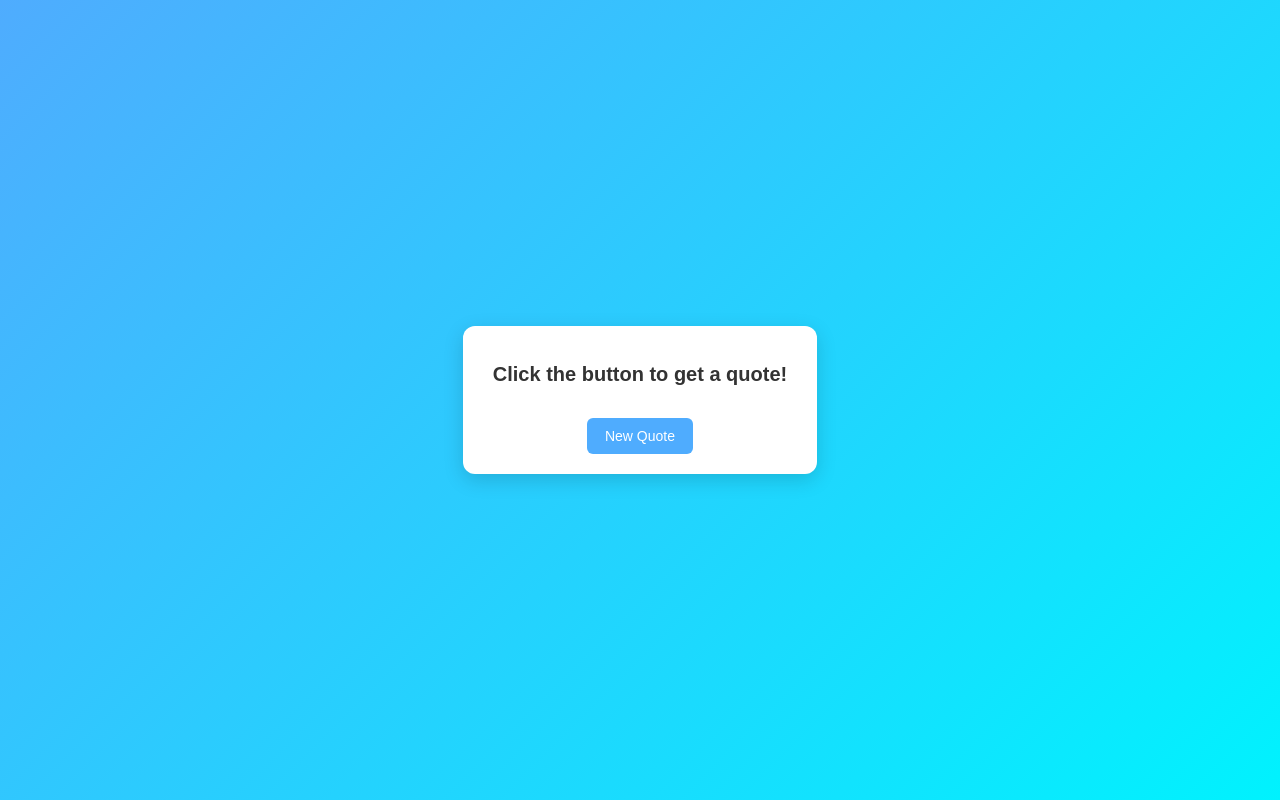
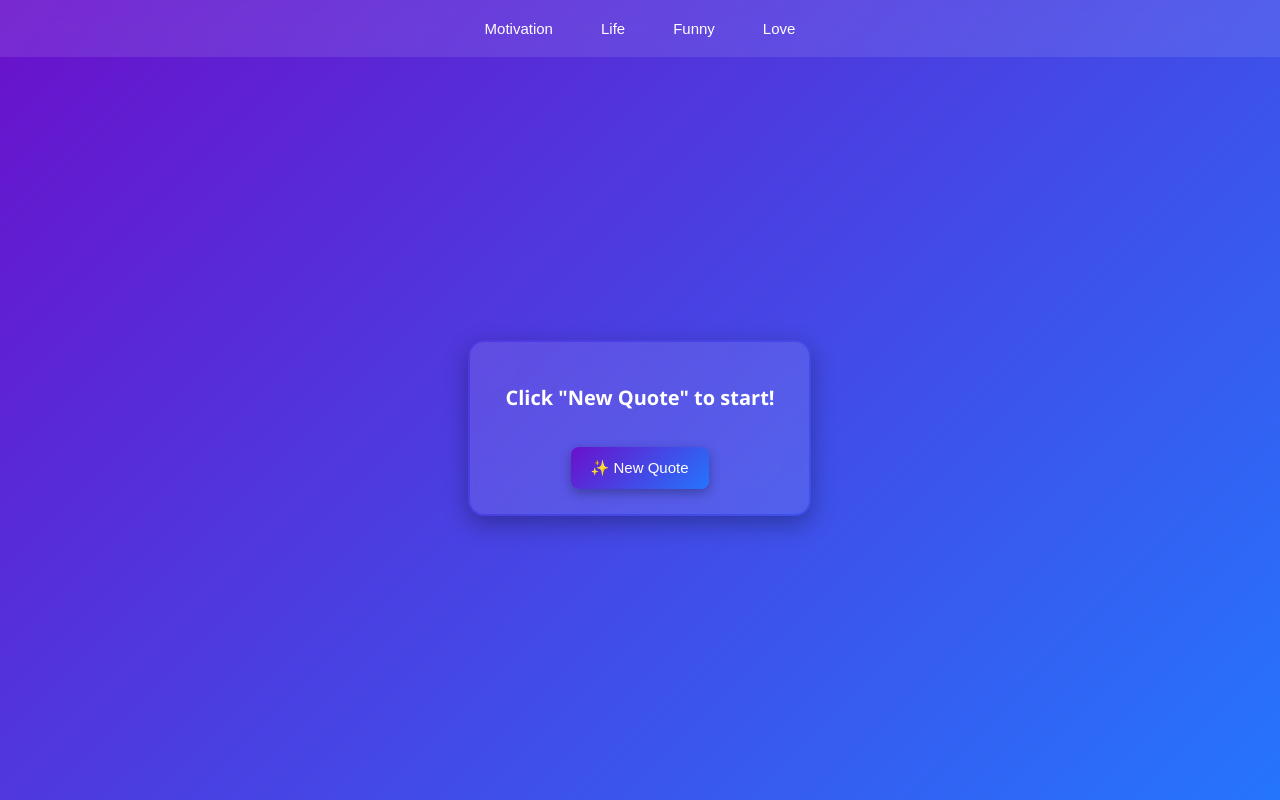
Before and after one commit to sathikapser/student-registration-day-2, a plain HTML site: page index.html in a window 1280 px wide. Drawn offline with Linux system fonts and the light colour scheme.

Commit message:
updated with advanced css

```diff
--- a/index.html
+++ b/index.html
@@ -5,73 +5,205 @@
 <meta name="viewport" content="width=device-width, initial-scale=1.0">
 <title>Quote Generator</title>
 <style>
+  :root {
+    --primary: #6a11cb; /* purple */
+    --secondary: #2575fc; /* blue */
+    --text-color: #fff;
+    --button-hover: #4f63d4;
+  }
+
   body {
-    font-family: Arial, sans-serif;
-    background: linear-gradient(135deg, #4facfe, #00f2fe);
-    height: 100vh;
+    font-family: 'Segoe UI', sans-serif;
+    background: linear-gradient(135deg, var(--primary), var(--secondary));
+    min-height: 100vh;
     display: flex;
-    align-items: center;
-    justify-content: center;
+    flex-direction: column;
     margin: 0;
   }
 
+  /* NAVIGATION BAR */
+  nav {
+    display: flex;
+    justify-content: center;
+    background: rgba(255, 255, 255, 0.1);
+    backdrop-filter: blur(10px);
+    padding: 12px 0;
+    gap: 20px;
+  }
+
+  nav button {
+    background: transparent;
+    border: none;
+    color: white;
+    font-size: 15px;
+    cursor: pointer;
+    padding: 8px 14px;
+    position: relative;
+    transition: color 0.3s ease;
+  }
+
+  nav button:hover {
+    color: #00f2fe;
+  }
+
+  nav button::after {
+    content: '';
+    position: absolute;
+    left: 0;
+    bottom: -2px;
+    height: 2px;
+    width: 0;
+    background: white;
+    transition: width 0.3s ease;
+  }
+
+  nav button:hover::after {
+    width: 100%;
+  }
+
+  /* MAIN CONTAINER */
+  .main {
+    flex: 1;
+    display: flex;
+    justify-content: center;
+    align-items: center;
+    padding: 20px;
+  }
+
   .container {
-    background: white;
-    padding: 20px 30px;
-    border-radius: 12px;
-    max-width: 400px;
+    background: rgba(255, 255, 255, 0.1);
+    backdrop-filter: blur(12px);
+    padding: 25px 35px;
+    border-radius: 16px;
+    max-width: 420px;
     text-align: center;
-    box-shadow: 0px 6px 20px rgba(0,0,0,0.15);
+    border: 2px solid transparent;
+    background-clip: padding-box;
+    box-shadow: 0px 8px 25px rgba(0,0,0,0.3);
     animation: fadeIn 0.5s ease-in-out;
+    display: flex;
+    flex-direction: column;
+    align-items: center;
+    transition: box-shadow 0.4s ease, transform 0.3s ease;
+    position: relative;
+  }
+
+  .container:hover {
+    box-shadow: 0px 12px 35px rgba(0,0,0,0.5);
+    transform: translateY(-5px);
   }
 
   h2 {
     font-size: 20px;
-    color: #333;
+    color: var(--text-color);
+    animation: textFade 0.5s ease-in-out;
   }
 
-  button {
-    background: #4facfe;
+  button.generate {
+    background: linear-gradient(135deg, var(--primary), var(--secondary));
     color: white;
     border: none;
-    padding: 10px 18px;
-    margin-top: 15px;
-    font-size: 14px;
-    border-radius: 6px;
+    padding: 12px 20px;
+    margin-top: 20px;
+    font-size: 15px;
+    border-radius: 8px;
     cursor: pointer;
-    transition: 0.3s;
+    transition: all 0.3s ease;
+    box-shadow: 0px 4px 12px rgba(0,0,0,0.3);
   }
 
-  button:hover {
-    background: #00c6ff;
+  button.generate:hover {
+    background: linear-gradient(135deg, var(--secondary), var(--primary));
+    transform: scale(1.05);
+    box-shadow: 0px 6px 18px rgba(0,0,0,0.5);
   }
 
   @keyframes fadeIn {
     from { opacity: 0; transform: scale(0.9); }
     to { opacity: 1; transform: scale(1); }
   }
+
+  @keyframes textFade {
+    from { opacity: 0; transform: translateY(10px); }
+    to { opacity: 1; transform: translateY(0); }
+  }
+
+  /* Responsive adjustments */
+  @media (max-width: 600px) {
+    nav {
+      flex-wrap: wrap;
+    }
+    nav button {
+      font-size: 14px;
+    }
+    .container {
+      padding: 20px;
+      max-width: 90%;
+    }
+  }
 </style>
 </head>
 <body>
 
-<div class="container">
-  <h2 id="quote">Click the button to get a quote!</h2>
-  <button onclick="newQuote()">New Quote</button>
+<!-- NAVIGATION BAR -->
+<nav>
+  <button onclick="setCategory('motivation')">Motivation</button>
+  <button onclick="setCategory('life')">Life</button>
+  <button onclick="setCategory('funny')">Funny</button>
+  <button onclick="setCategory('love')">Love</button>
+</nav>
+
+<!-- MAIN CONTENT -->
+<div class="main">
+  <div class="container">
+    <h2 id="quote">Click "New Quote" to start!</h2>
+    <button class="generate" onclick="newQuote()">✨ New Quote</button>
+  </div>
 </div>
 
 <script>
-  const quotes = [
-    "Believe you can and you're halfway there.",
-    "Do something today that your future self will thank you for.",
-    "The harder you work for something, the greater you'll feel when you achieve it.",
-    "Don’t stop when you’re tired. Stop when you’re done.",
-    "Great things never come from comfort zones.",
-    "Dream it. Wish it. Do it."
-  ];
+  const quotes = {
+    motivation: [
+      "Believe you can and you're halfway there.",
+      "Don’t stop when you’re tired. Stop when you’re done.",
+      "Great things never come from comfort zones.",
+      "The harder you work for something, the greater you'll feel when you achieve it."
+    ],
+    life: [
+      "Life is what happens when you're busy making other plans.",
+      "In the middle of every difficulty lies opportunity.",
+      "Your time is limited, so don’t waste it living someone else’s life.",
+      "Do what you can, with what you have, where you are."
+    ],
+    funny: [
+      "I’m not lazy, I’m on energy-saving mode.",
+      "Why don’t skeletons fight each other? They don’t have the guts.",
+      "I told my computer I needed a break, and now it won’t stop sending me Kit-Kats.",
+      "Life is short. Smile while you still have teeth."
+    ],
+    love: [
+      "Love is not what you say. Love is what you do.",
+      "You are the peanut butter to my jelly.",
+      "Every love story is beautiful, but ours is my favorite.",
+      "I love you to the moon and back."
+    ]
+  };
+
+  let currentCategory = 'motivation';
+
+  function setCategory(category) {
+    currentCategory = category;
+    document.getElementById("quote").textContent = `Category: ${category.charAt(0).toUpperCase() + category.slice(1)}`;
+  }
 
   function newQuote() {
-    const randomIndex = Math.floor(Math.random() * quotes.length);
-    document.getElementById("quote").textContent = quotes[randomIndex];
+    const list = quotes[currentCategory];
+    const randomIndex = Math.floor(Math.random() * list.length);
+    const quoteElement = document.getElementById("quote");
+    quoteElement.style.animation = "none";
+    void quoteElement.offsetWidth; // reset animation
+    quoteElement.textContent = list[randomIndex];
+    quoteElement.style.animation = "textFade 0.5s ease-in-out";
   }
 </script>
 
```
